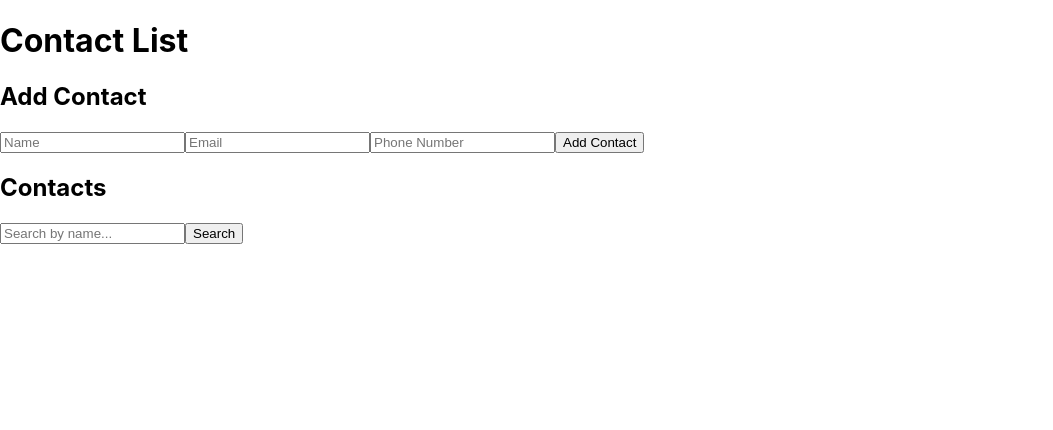
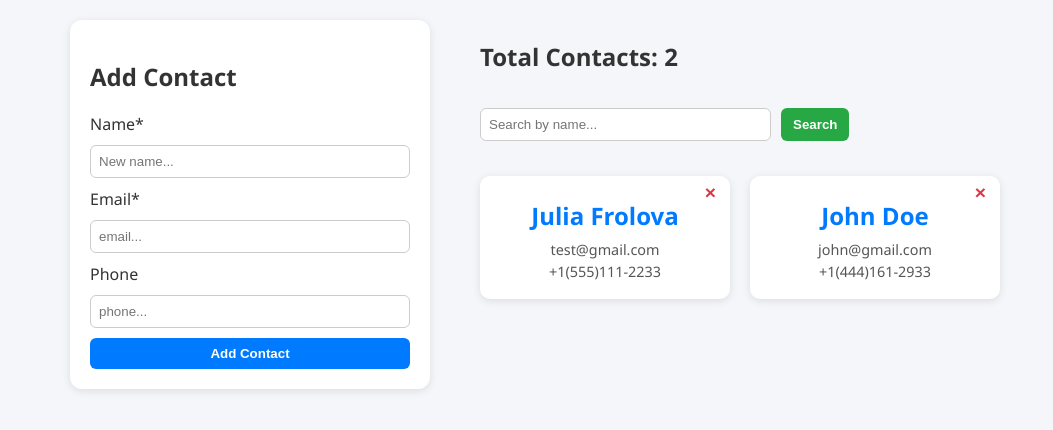
Before and after one commit to karmartir/exam-test, a React (Create React App) app: page / in a window 1280 px wide. Shown: the top 430 px of the page, without its empty margins (0-1053 px from the left). Built offline with nearby package versions, Linux system fonts and the light colour scheme.

Commit message:
deploy ready version

```diff
--- a/package.json
+++ b/package.json
@@ -10,6 +10,7 @@
     "react": "^19.2.0",
     "react-dom": "^19.2.0",
     "react-scripts": "5.0.1",
+    "react-toastify": "^11.0.5",
     "web-vitals": "^2.1.4"
   },
   "scripts": {
--- a/src/App.css
+++ b/src/App.css
@@ -1,27 +1,33 @@
-.App {
-  font-family: Arial, sans-serif;
-  padding: 20px;
-  text-align: center;
+body {
+  margin: 0;
+  font-family: "Segoe UI", Roboto, Arial, sans-serif;
+  background-color: #f5f6fa;
+  color: #333;
 }
 
-.title {
-  margin-bottom: 30px;
+.app-container {
+  display: flex;
+  flex-direction: column;
+  padding: 20px;
+  gap: 30px;
 }
 
-.container {
-  display: flex;
-  justify-content: center;
-  align-items: flex-start;
-  gap: 60px;
+/* Desktop: form and contacts side by side */
+@media (min-width: 900px) {
+  .app-container {
+    flex-direction: row;
+    align-items: flex-start;
+    justify-content: center;
+    gap: 50px;
+  }
 }
 
-.form-section,
-.list-section {
-  width: 400px;
-  background-color: #f7f8fa;
+.form-container {
+  background: #fff;
   padding: 20px;
   border-radius: 12px;
-  box-shadow: 0 0 10px rgba(0, 0, 0, 0.1);
+  box-shadow: 0 2px 8px rgba(0, 0, 0, 0.1);
+  width: 320px;
 }
 
 .contact-form {
@@ -31,71 +37,87 @@
 }
 
 .contact-form input {
-  padding: 10px;
+  padding: 8px;
+  border: 1px solid #ccc;
   border-radius: 6px;
-  border: 1px solid #ccc;
 }
 
-.contact-form button {
-  background-color: #007bff;
-  color: white;
+.btn {
+  padding: 8px 12px;
   border: none;
-  padding: 10px;
   border-radius: 6px;
   cursor: pointer;
+  font-weight: 600;
 }
 
-.contact-form button:hover {
+.add-btn {
+  background-color: #007bff;
+  color: #fff;
+}
+
+.add-btn:hover {
   background-color: #0056b3;
 }
 
-.search-bar {
+.contacts-section {
+  display: flex;
+  flex-direction: column;
+  flex: 1;
+  gap: 15px;
+}
+
+.search-container {
   display: flex;
   gap: 10px;
   margin-bottom: 20px;
 }
 
-.search-bar input {
-  flex: 1;
+.search-input {
   padding: 8px;
+  border: 1px solid #ccc;
   border-radius: 6px;
-  border: 1px solid #ccc;
+  min-width: 35%;
+  max-width: 45%;
 }
 
-.search-bar button {
-  padding: 8px 12px;
-  border: none;
+.search-btn {
   background-color: #28a745;
-  color: white;
-  border-radius: 6px;
-  cursor: pointer;
+  color: #fff;
 }
 
-.search-bar button:hover {
-  background-color: #1f7a33;
+.search-btn:hover {
+  background-color: #218838;
 }
 
-.contact-list {
+.contacts-grid {
   display: flex;
-  flex-direction: column;
-  gap: 12px;
+  flex-wrap: wrap;
+  gap: 20px;
 }
 
 .contact-card {
-  background: white;
-  border-radius: 8px;
-  padding: 10px;
-  text-align: left;
-  box-shadow: 0 0 5px rgba(0, 0, 0, 0.1);
+  background: #fff;
+  padding: 15px;
+  border-radius: 10px;
+  box-shadow: 0 2px 8px rgba(0, 0, 0, 0.1);
+  width: 220px;
+  text-align: center;
 }
 
-.contact-card h3 {
-  margin: 0;
+.contact-card h2 {
+  margin: 8px 0;
+  color: #007bff;
+}
+
+.contact-card p {
+  margin: 3px 0;
+  font-size: 0.9rem;
+  color: #555;
 }
 
 .delete-btn {
   background-color: #dc3545;
-  color: white;
+  color: #fff;
   border: none;
   padding: 6px 10px;
   border-radius: 6px;
@@ -104,5 +126,30 @@
 }
 
 .delete-btn:hover {
-  background-color: #a71d2a;
+  background-color: #b52a38;
 }
+.contact-card {
+  position: relative; /* needed for absolute positioning of X */
+  background: #fff;
+  padding: 15px;
+  border-radius: 10px;
+  box-shadow: 0 2px 8px rgba(0, 0, 0, 0.1);
+  width: 220px;
+  text-align: center;
+}
+
+.delete-btn-x {
+  position: absolute;
+  top: 5px;
+  right: 8px;
+  background: transparent;
+  border: none;
+  color: #dc3545;
+  font-size: 1.2rem;
+  cursor: pointer;
+  font-weight: bold;
+}
+
+.delete-btn-x:hover {
+  color: #b52a38;
+}
--- a/src/App.js
+++ b/src/App.js
@@ -1,94 +1,123 @@
+import "./App.css";
 import { useState } from "react";
+import { ToastContainer, toast } from "react-toastify";
+import "react-toastify/dist/ReactToastify.css";
+import initialContacts from "./initialContacts";
 
-function App() {
+const App = () => {
   const [name, setName] = useState("");
   const [email, setEmail] = useState("");
   const [phone, setPhone] = useState("");
-  const [users, setUsers] = useState([]);
+  const [contactList, setContactList] = useState(initialContacts);
   const [searchInput, setSearchInput] = useState("");
-  const [filteredUsers, setFilteredUsers] = useState([]);
+  const [filteredContactList, setFilteredContactList] = useState([]);
 
-  const handleNewUser = (e) => {
+  const handleSubmit = (e) => {
     e.preventDefault();
+    if (name.trim() && email.trim() && phone.trim()) {
       const newUser = { id: crypto.randomUUID(), name, email, phone };
-    setUsers([...users, newUser]);
+      setContactList([...contactList, newUser]);
+      toast.success("Contact added successfully");
+    }
     setName("");
     setEmail("");
     setPhone("");
   };
 
   const handleDelete = (id) => {
-    setUsers(users.filter((user) => user.id !== id));
+    setContactList(contactList.filter((each) => each.id !== id));
+    toast.info("Contact deleted successfully");
   };
 
-  const handleSearchOrReset = () => {
-    if (filteredUsers.length > 0) {
-      setFilteredUsers([]);
+  const handleSearch = () => {
+    if (filteredContactList.length > 0) {
+      setFilteredContactList([]);
       setSearchInput("");
     } else {
-      const newFilteredUsers = users.filter((user) =>
+      const results = contactList.filter((user) =>
         user.name.toLowerCase().includes(searchInput.toLowerCase())
       );
-      setFilteredUsers(newFilteredUsers);
+      if (results.length === 0) {
+        toast.error("No results found");
+      } else {
+        setFilteredContactList(results);
+      }
       setSearchInput("");
     }
   };
 
+  const displayList =
+    filteredContactList.length > 0 ? filteredContactList : contactList;
+
   return (
-    <>
-      <h1>Contact List</h1>
+    <div className="app-container">
+      <ToastContainer position="top-right" autoClose={2000} />
+
+      <div className="form-container">
         <h2>Add Contact</h2>
-          <form onSubmit={handleNewUser}>
+        <form className="contact-form" onSubmit={handleSubmit}>
+          <label>Name*</label>
           <input
-              placeholder="Name"
+            type="text"
+            placeholder="New name..."
             required
-              type="text"
             value={name}
             onChange={(e) => setName(e.target.value)}
           />
+          <label>Email*</label>
           <input
-              placeholder="Email"
+            type="email"
+            placeholder="email..."
             required
-              type="text"
             value={email}
             onChange={(e) => setEmail(e.target.value)}
           />
+          <label>Phone</label>
           <input
-              placeholder="Phone Number"
-              required
             type="text"
+            placeholder="phone..."
             value={phone}
             onChange={(e) => setPhone(e.target.value)}
           />
-            <button type="submit">Add Contact</button>
+          <button className="btn add-btn" type="submit">
+            Add Contact
+          </button>
         </form>
+      </div>
 
+      <div className="contacts-section">
+        <h2>Total Contacts: {contactList.length}</h2>
 
-        <div>
-          <h2>Contacts</h2>
+        <div className="search-container">
           <input
+            placeholder="Search by name..."
             value={searchInput}
             onChange={(e) => setSearchInput(e.target.value)}
-              placeholder="Search by name..."
+            className="search-input"
           />
-            <button onClick={handleSearchOrReset}>
-              {filteredUsers.length > 0 ? "Reset" : "Search"}
+          <button onClick={handleSearch} className="btn search-btn">
+            {filteredContactList.length > 0 ? "Show All" : "Search"}
           </button>
+        </div>
 
-
-          <div>
-            {(filteredUsers.length > 0 ? filteredUsers : users).map((user) => (
-              <div key={user.id}>
-                <h3>{user.name}</h3>
+        <div className="contacts-grid">
+          {displayList.map((user) => (
+            <div key={user.id} className="contact-card">
+              <button
+                className="delete-btn-x"
+                onClick={() => handleDelete(user.id)}
+              >
+                ×
+              </button>
+              <h2>{user.name}</h2>
               <p>{user.email}</p>
               <p>{user.phone}</p>
-                <button onClick={() => handleDelete(user.id)}>Delete</button>
             </div>
           ))}
         </div>
       </div>
+    </div>
+  );
+};
 
-    </>
-  );
-}
 export default App;
--- a/src/index.js
+++ b/src/index.js
@@ -1,15 +1,11 @@
-import React from 'react';
-import ReactDOM from 'react-dom/client';
-import './index.css';
-import App from './App';
-import reportWebVitals from './reportWebVitals';
+import React from "react";
+import ReactDOM from "react-dom/client";
+import "./index.css";
+import App from "./App";
+import reportWebVitals from "./reportWebVitals";
 
-const root = ReactDOM.createRoot(document.getElementById('root'));
-root.render(
-  <React.StrictMode>
-    <App />
-  </React.StrictMode>
-);
+const root = ReactDOM.createRoot(document.getElementById("root"));
+root.render(<App />);
 
 // If you want to start measuring performance in your app, pass a function
 // to log results (for example: reportWebVitals(console.log))
--- /dev/null
+++ b/src/initialContacts.js
@@ -0,0 +1,16 @@
+const initialContacts = [
+  {
+    id: crypto.randomUUID(),
+    name: "Julia Frolova",
+    email: "test@gmail.com",
+    phone: "+1(555)111-2233",
+  },
+  {
+    id: crypto.randomUUID(),
+    name: "John Doe",
+    email: "john@gmail.com",
+    phone: "+1(444)161-2933",
+  },
+];
+
+export default initialContacts;
```
Also changed, not shown: 1 other file (tests, documents, lock files or other folders). Lines whose indentation alone changed are shown as unchanged.
